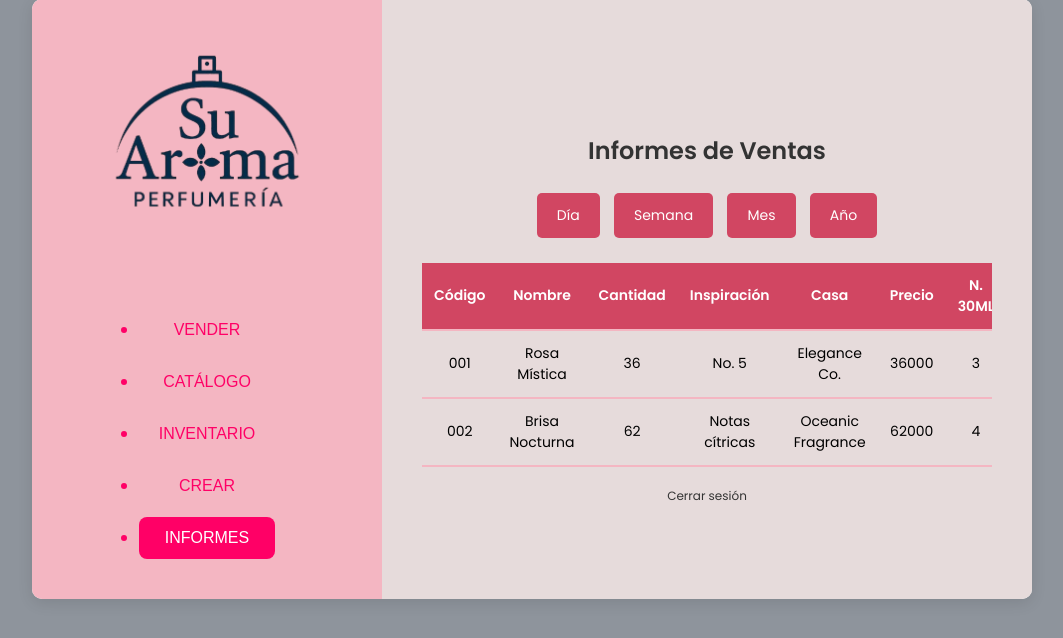
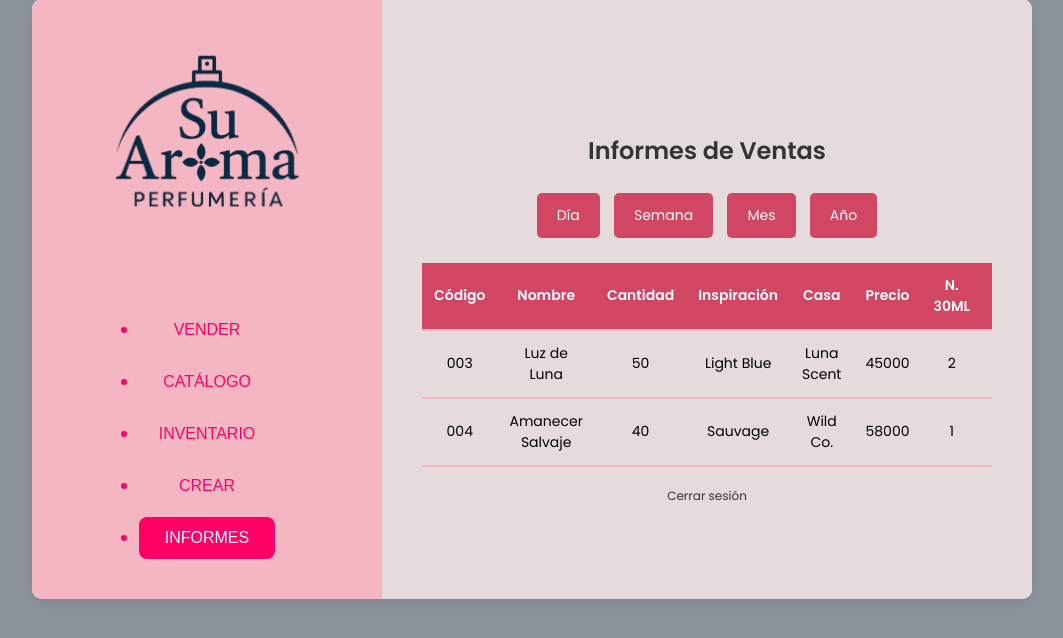
Before and after one commit to jefferson45606/Perfumes, a PHP site: page /informe.php in a window 1280 px wide. Shown: the part 101-739 px from the top of the page, without its empty margins (108-1171 px from the left). Run offline with PHP 8.4, Linux system fonts and the light colour scheme; some libraries are stand-ins or nearby versions.

Commit message:
actualizacion de informes
modificaciones

se a movido la carga de datos de la tabla del html al javascript para que en vez de ser datos default sean datos que se encuentren en la base de datos.

```diff
--- a/perfumeria/informe.php
+++ b/perfumeria/informe.php
@@ -62,24 +62,6 @@
             </tr>
           </thead>
           <tbody id="tablaBody">
-            <tr data-genero="dama">
-              <td>001</td>
-              <td>Rosa Mística</td>
-              <td>36</td>
-              <td>No. 5</td>
-              <td>Elegance Co.</td>
-              <td>36000</td>
-              <td>3</td><td>2</td><td>1</td><td>5</td><td>2</td><td>0</td>
-            </tr>
-            <tr data-genero="caballero">
-              <td>002</td>
-              <td>Brisa Nocturna</td>
-              <td>62</td>
-              <td>Notas cítricas</td>
-              <td>Oceanic Fragrance</td>
-              <td>62000</td>
-              <td>4</td><td>5</td><td>2</td><td>3</td><td>6</td><td>1</td>
-            </tr>
           </tbody>
         </table>
       </div>
@@ -87,6 +69,65 @@
       <a class="logout" href="logout.php">Cerrar sesión</a>
     </main>
   </div>
+
+
+<script>//este script es para cargar la informacion de tabla
+const perfumes = [
+  {
+    codigo: "003",
+    nombre: "Luz de Luna",
+    cantidad: 50,
+    inspiracion: "Light Blue",
+    casa: "Luna Scent",
+    precio: 45000,
+    n30ml: 2,
+    n60ml: 3,
+    n100ml: 1,
+    r30ml: 4,
+    r60ml: 2,
+    r10ml: 1,
+    genero: "dama"
+  },
+  {
+    codigo: "004",
+    nombre: "Amanecer Salvaje",
+    cantidad: 40,
+    inspiracion: "Sauvage",
+    casa: "Wild Co.",
+    precio: 58000,
+    n30ml: 1,
+    n60ml: 1,
+    n100ml: 2,
+    r30ml: 3,
+    r60ml: 1,
+    r10ml: 0,
+    genero: "caballero"
+  }
+];
+const tablaBody = document.getElementById("tablaBody");
+
+perfumes.forEach(perfume => {
+  const fila = document.createElement("tr");
+  fila.setAttribute("data-genero", perfume.genero);
+
+  fila.innerHTML = `
+    <td>${perfume.codigo}</td>
+    <td>${perfume.nombre}</td>
+    <td>${perfume.cantidad}</td>
+    <td>${perfume.inspiracion}</td>
+    <td>${perfume.casa}</td>
+    <td>${perfume.precio}</td>
+    <td>${perfume.n30ml}</td>
+    <td>${perfume.n60ml}</td>
+    <td>${perfume.n100ml}</td>
+    <td>${perfume.r30ml}</td>
+    <td>${perfume.r60ml}</td>
+    <td>${perfume.r10ml}</td>
+  `;
+
+  tablaBody.appendChild(fila);
+});
+</script>
 
   <script>
     let periodoActual = "";
```
